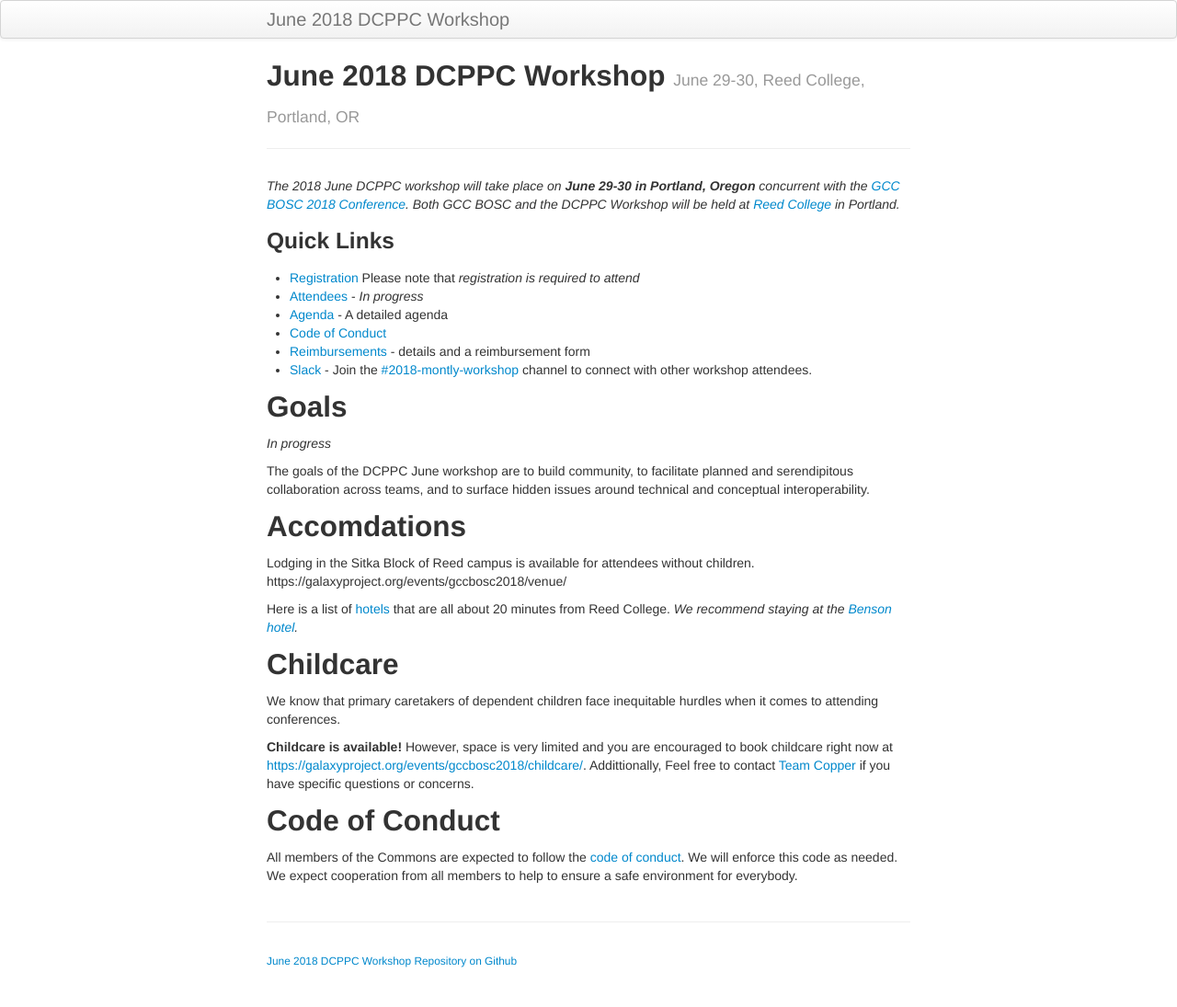
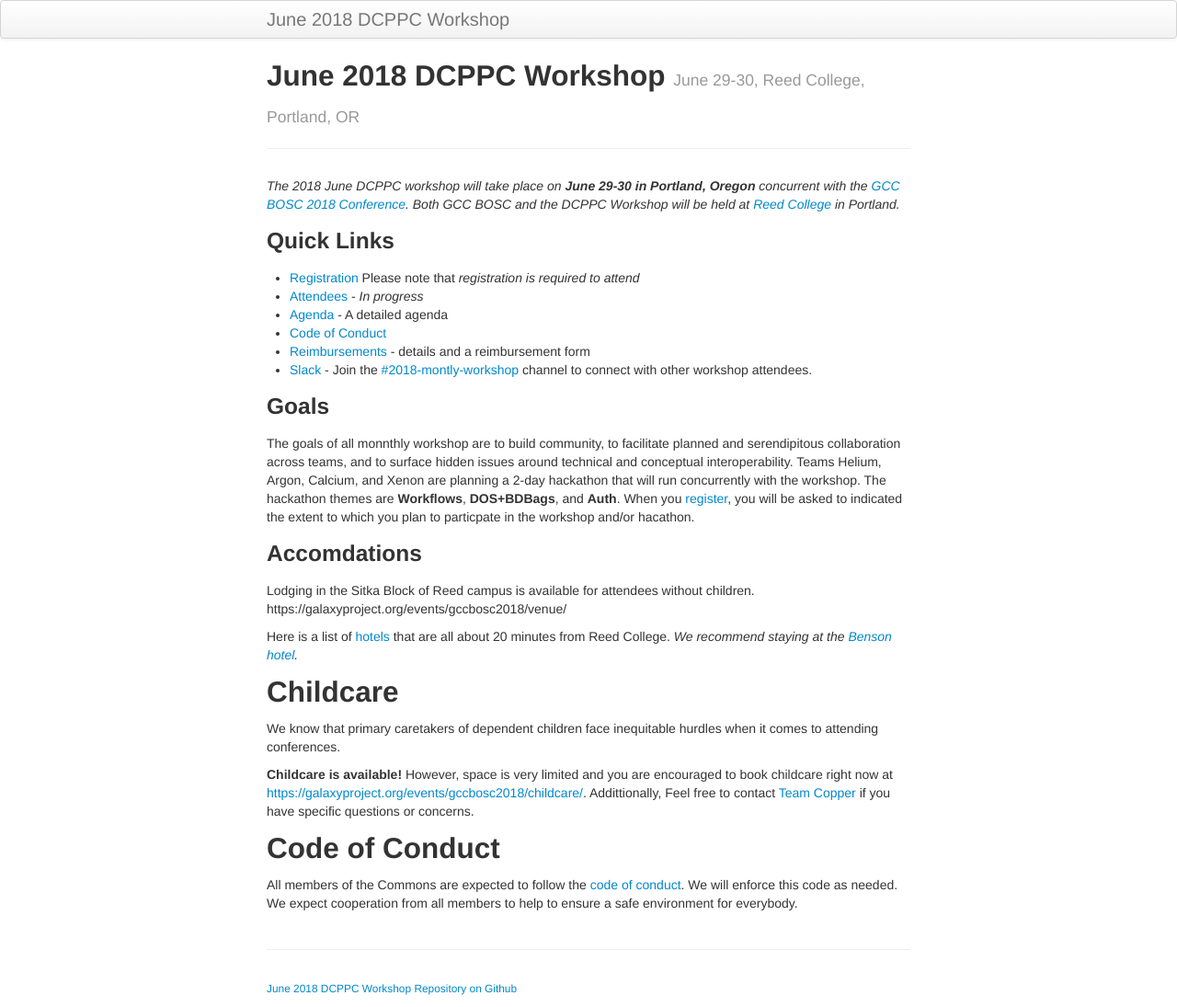
Before and after one commit to dcppc/2018-june-workshop, a Jekyll site: the page built from docs/index.md, in a window 1280 px wide. Shown: the whole page at 92% size. Built offline with Jekyll 4.4.1, drawn with Linux system fonts in a browser that asks for light colours; before the commit the page ends 1065 px from its top, so only the background shows below that.

Commit message:
Update index.md

```diff
--- a/docs/index.md
+++ b/docs/index.md
@@ -18,13 +18,11 @@ in Portland._
 - [Reimbursements](./reimbursements) - details and a reimbursement form
 - [Slack](https://nih-dcppc.slack.com/messages/CAMLGP27N/convo/GANQFSGAD-1528381202.000599/) - Join the [#2018-montly-workshop](https://nih-dcppc.slack.com/messages/CAMLGP27N/convo/GANQFSGAD-1528381202.000599/) channel to connect with other workshop attendees.
 
-## Goals
+### Goals
 
-_In progress_
+The goals of all monnthly workshop are to build community, to facilitate planned and serendipitous collaboration across teams, and to surface hidden issues around technical and conceptual interoperability. Teams Helium, Argon, Calcium, and Xenon are planning a 2-day hackathon that will run concurrently with the workshop. The hackathon themes are **Workflows**, **DOS+BDBags**, and **Auth**. When you [register](https://ti.to/dcppc/june-data-commons-workshop), you will be asked to indicated the extent to which you plan to particpate in the workshop and/or hacathon.
 
-The goals of the DCPPC June workshop are to build community, to facilitate planned and serendipitous collaboration across teams, and to surface hidden issues around technical and conceptual interoperability.
-
-## Accomdations
+### Accomdations
 
 Lodging in the Sitka Block of Reed campus is available for attendees without children. https://galaxyproject.org/events/gccbosc2018/venue/
 
```
